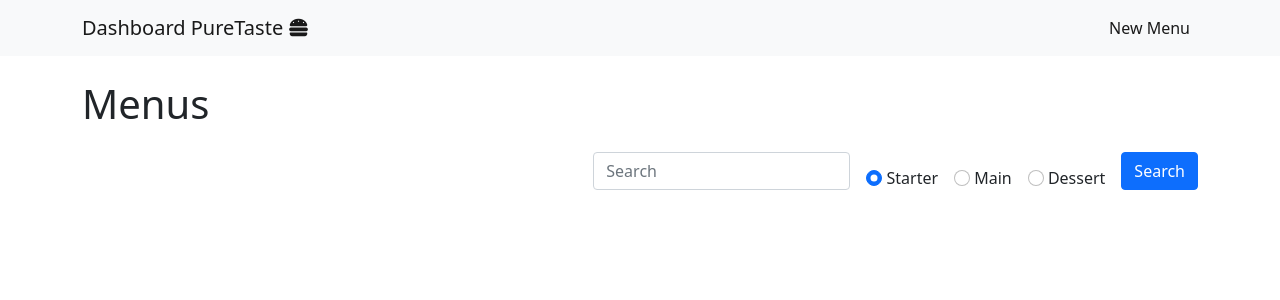
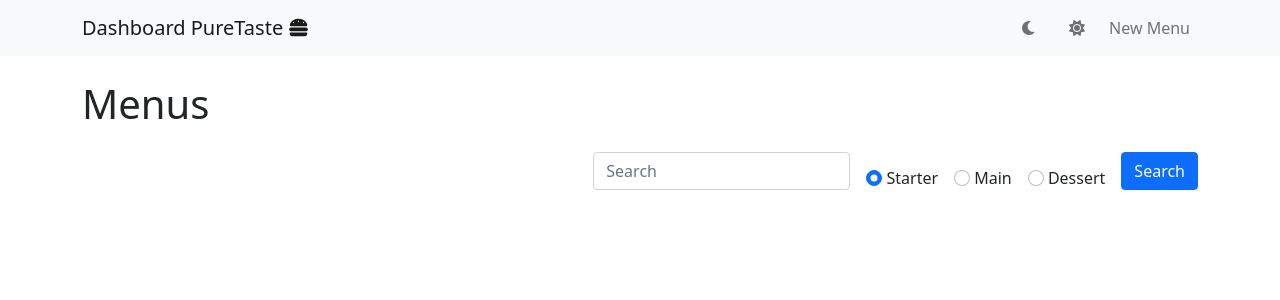
Before and after one commit to MelpCode/django-menus-app, a Django app: page /menus/ in a window 1280 px wide. Shown: the top 300 px of the page. Run offline with Django 4.2, Linux system fonts and the light colour scheme; data that the repository does not hold is empty.

Commit message:
navbar style changed

```diff
--- a/django_menus_app/django_menus_app/templates/partials/navigation.html
+++ b/django_menus_app/django_menus_app/templates/partials/navigation.html
@@ -13,7 +13,13 @@
     <div class="collapse navbar-collapse" id="navbarNav">
       <ul class="navbar-nav ms-auto">
         <li class="nav-item">
-          <a class="nav-link active" aria-current="page" href="{% url 'create_menu' %}">New Menu</a>
+          <a class="nav-link mx-2" aria-current="page"><i class="fa-solid fa-moon"></i></a>
+        </li>
+        <li class="nav-item">
+          <a class="nav-link mx-2" aria-current="page"><i class="fa-solid fa-sun"></i></a>
+        </li>
+        <li class="nav-item">
+          <a class="nav-link" aria-current="page" href="{% url 'create_menu' %}">New Menu</a>
         </li>
       </ul>
     </div>
```
